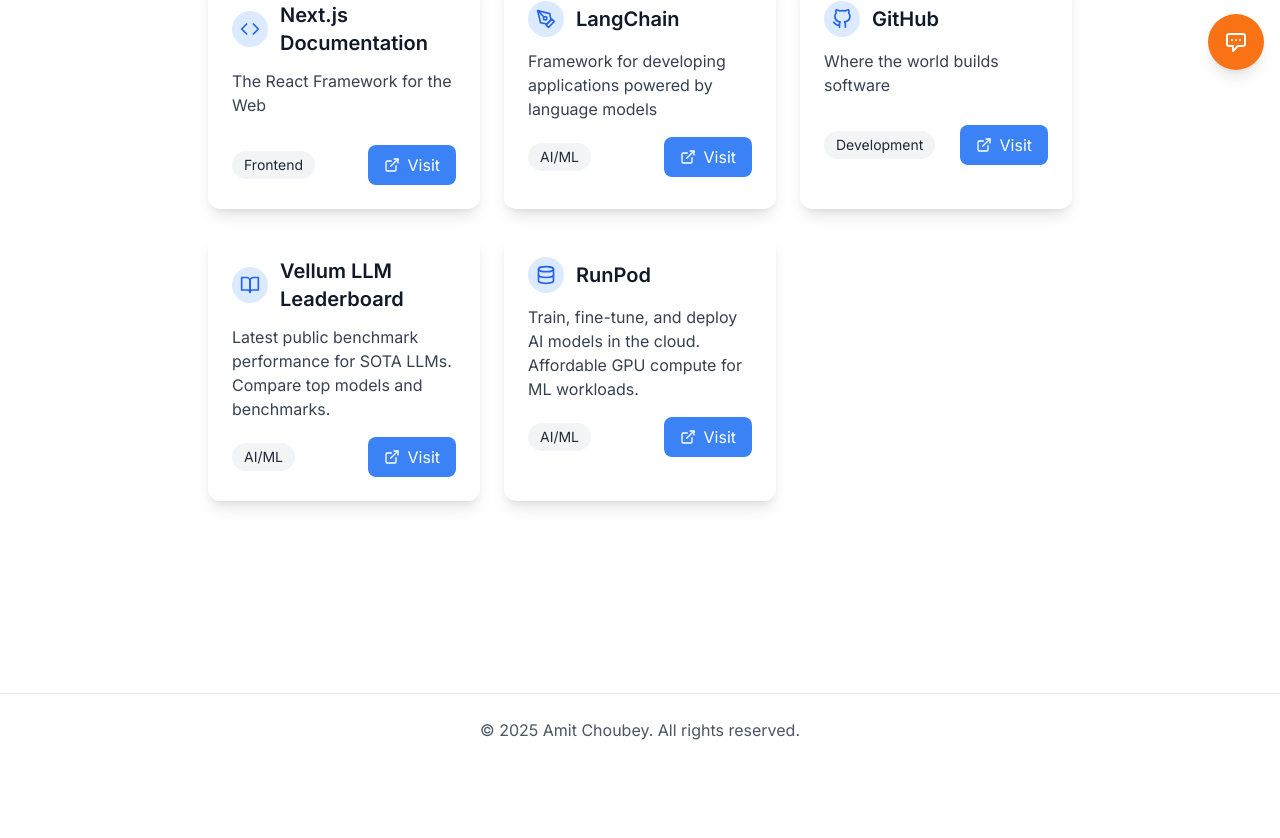
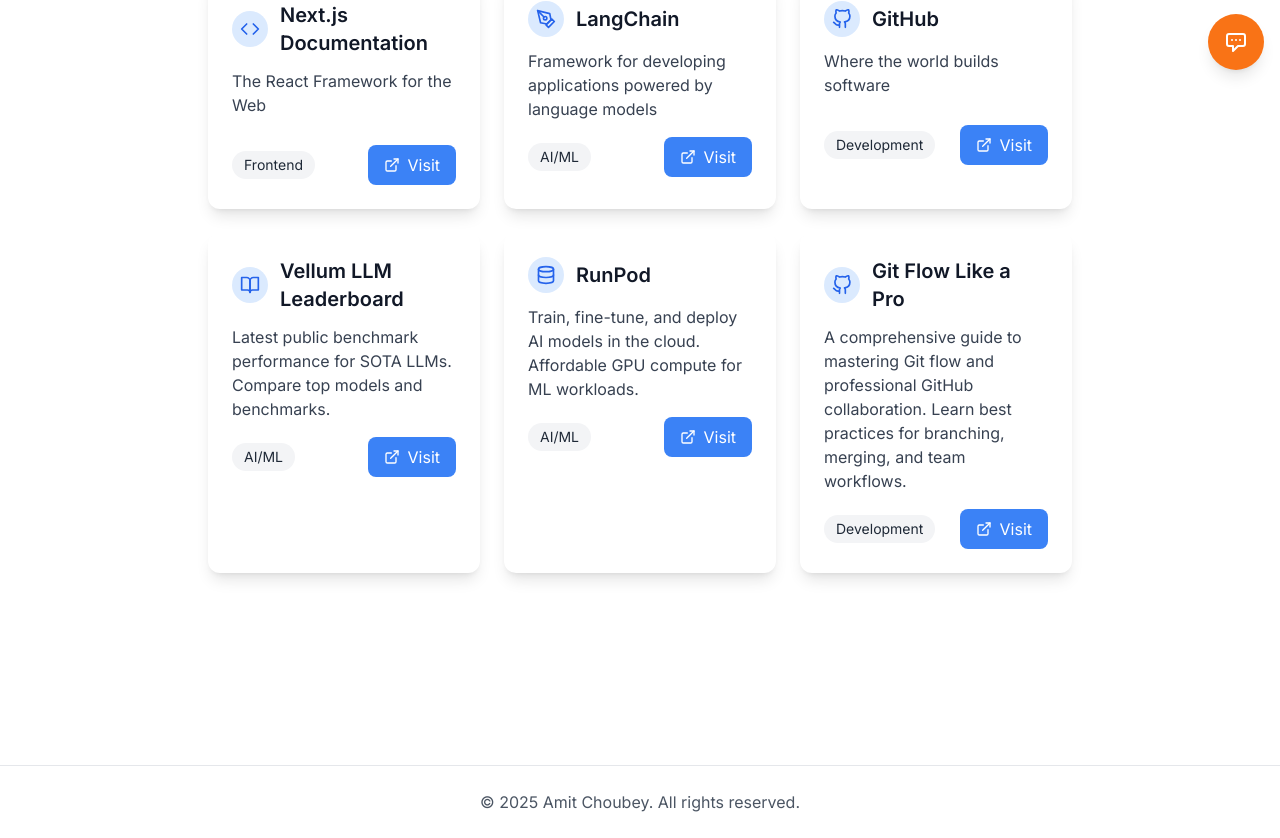
Before and after one commit to amit-chaubey/my-portfolio, a Next.js app: page /hub/quicklinks in a window 1280 px wide. Shown: the part 714-1552 px from the top of the page. Before the commit the page ends 1480 px from the top, so only its background shows below. Built offline with nearby package versions, Linux system fonts and the light colour scheme.

Commit message:
chore: save local changes before merging branches

```diff
--- a/src/app/hub/quicklinks/page.tsx
+++ b/src/app/hub/quicklinks/page.tsx
@@ -76,6 +76,14 @@
     url: 'https://www.runpod.io/',
     category: 'AI/ML',
     iconName: 'FiDatabase'
+  },
+  {
+    id: '10',
+    title: 'Git Flow Like a Pro',
+    description: 'A comprehensive guide to mastering Git flow and professional GitHub collaboration. Learn best practices for branching, merging, and team workflows.',
+    url: 'https://pointed-name-caa.notion.site/Git-flow-like-a-pro-1a50e3a0a902803aacf4dba6225b33d5',
+    category: 'Development',
+    iconName: 'FiGithub'
   },
 ];
 
```
